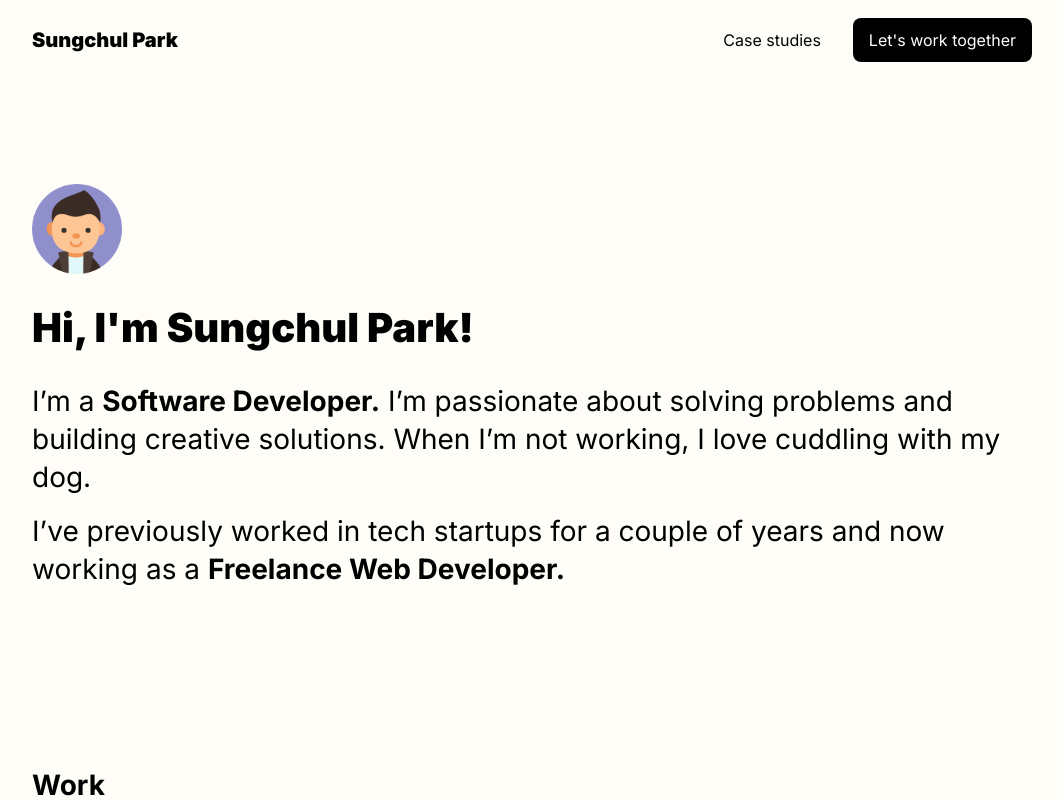
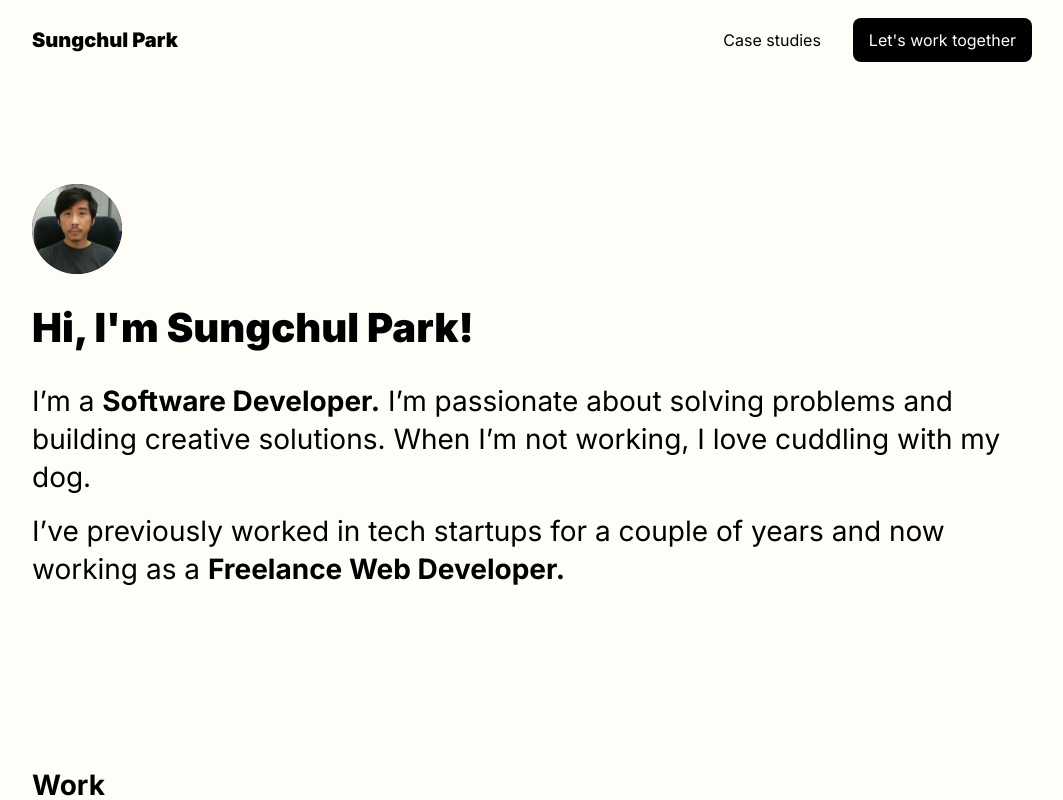
Before and after one commit to sungchulpark1/sungchulpark1.github.io, a React (Vite) app in the folder web-portfolio/: page / in a window 1280 px wide. Shown: the top 800 px of the page, without its empty margins (108-1171 px from the left). Built offline with nearby package versions, Linux system fonts and the light colour scheme.

Commit message:
add photo

```diff
--- a/web-portfolio/src/components/PersonalBio.tsx
+++ b/web-portfolio/src/components/PersonalBio.tsx
@@ -1,9 +1,9 @@
-import avatar from "../assets/avatar.png"
+import PhotoPicture from "../assets/photo.png"
 
 function Photo() {
   return (
     <div>
-      <img src={avatar} className="w-22.5" />
+      <img src={PhotoPicture} className="w-22.5" />
     </div>
   )
 }
```
Also changed, not shown: web-portfolio/src/assets/photo.png (added).
